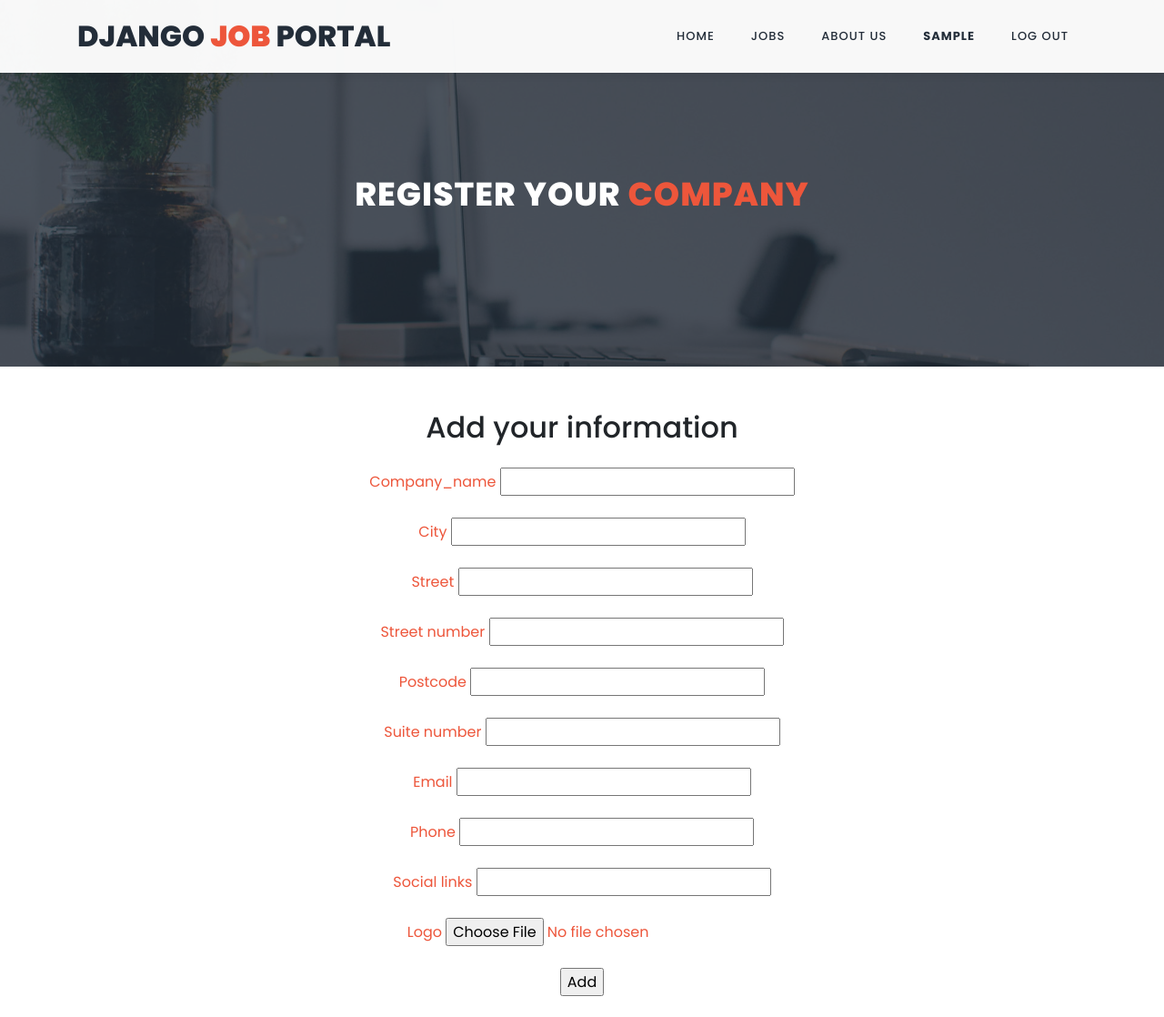
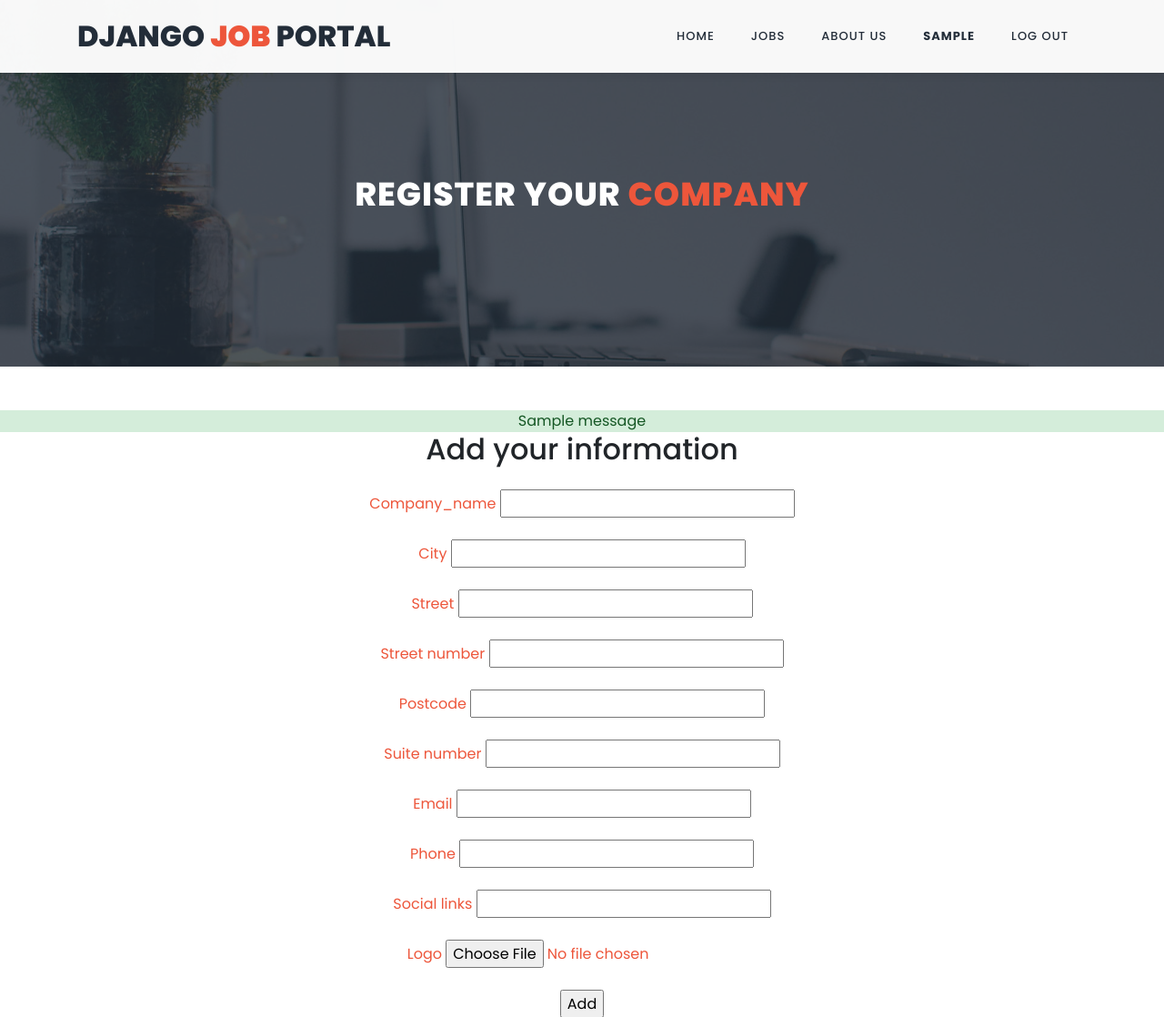
Before and after one commit to Rav2408/Django_Portal_Pracy, a Django app: page /register_company/ in a window 1280 px wide. Shown: the top 1118 px of the page at 91% size. Run offline with Django 4.2, Linux system fonts and the light colour scheme; a user stored in the database is signed in; tables that the repository leaves empty hold one stand-in row (values such as "Sample post"); one stand-in notice (Sample message) is shown; some libraries are stand-ins or nearby versions.

Commit message:
mini fix

```diff
--- a/Offers/forms.py
+++ b/Offers/forms.py
@@ -20,7 +20,7 @@ class CreateUserForm(UserCreationForm):
         fields = ['username', 'email', 'password1', 'password2']
 
         feedback = forms.CharField(widget=forms.Textarea, required=True)
-        captcha = ReCaptchaField(widget=ReCaptchaV2Checkbox)
+        captcha = ReCaptchaField(widget=ReCaptchaV2Checkbox, required=True)
 
     def save(self, commit=True):
         user = super(CreateUserForm, self).save(commit=False)
--- a/Offers/models.py
+++ b/Offers/models.py
@@ -8,7 +8,7 @@ from django.db.models import DO_NOTHING
 
 
 class Company(models.Model):
-    user = models.OneToOneField(User, on_delete=models.CASCADE, default=None) ######defaul true bo null value in column "user_id" violates not-null constraint i django podpowiedzialo
+    user = models.OneToOneField(User, on_delete=models.CASCADE, default=None)
     company_name = models.CharField('company_name', max_length=30, blank=False)
     city = models.CharField('city', max_length=20, blank=False)
     street = models.CharField('street', max_length=20, blank=False)
@@ -52,6 +52,7 @@ class Offer(models.Model):
     def offer_id(self):
         return self.id
 
+
 class Application(models.Model):
     offer = models.ForeignKey(Offer, on_delete=DO_NOTHING)
     first_name = models.CharField(('first name'), max_length=30, blank=False, default=None)
--- a/Offers/templates/Index/register_company.html
+++ b/Offers/templates/Index/register_company.html
@@ -25,6 +25,16 @@
         <div class="text-center">
             <br>
             <br>
+
+             {% if messages %}
+                  <ul class="messages" >
+                      {% for message in messages %}
+                      <li class="{{message.tags}}"> {{message}}</li>
+                      {% endfor %}
+                  </ul>
+                {% endif %}
+
+
             <!-- FORMY DJANGO DO TWORZENIA OFERTY -->
             <form method="post" enctype="multipart/form-data" action="{% url 'register_company' %}">
                 <h2>Add your information</h2>
--- a/Offers/views.py
+++ b/Offers/views.py
@@ -68,11 +68,12 @@ def user_register(request):
                     form.save()
                     username = form.cleaned_data.get('username')
                     password = form.cleaned_data.get('password1')
-                    messages.success(request, 'Account was created for ' + username)
+
                     user = authenticate(username=username, password=password)
                     login(request, user)
                 else:
                     messages.error(request, 'Invalid reCAPTCHA. Please try again.')
+                    return redirect('register')
 
                 return redirect('register_company')
 
@@ -121,8 +122,10 @@ def profile(request):
 
 
 def registerCompany(request, *args, **kwargs):
+
     if request.method == "POST":
         form = CreateCompanyForm(request.POST, request.FILES)
+        messages.success(request, 'Account was created!')
         if form.is_valid():
             logo = None
             if request.FILES:
```
